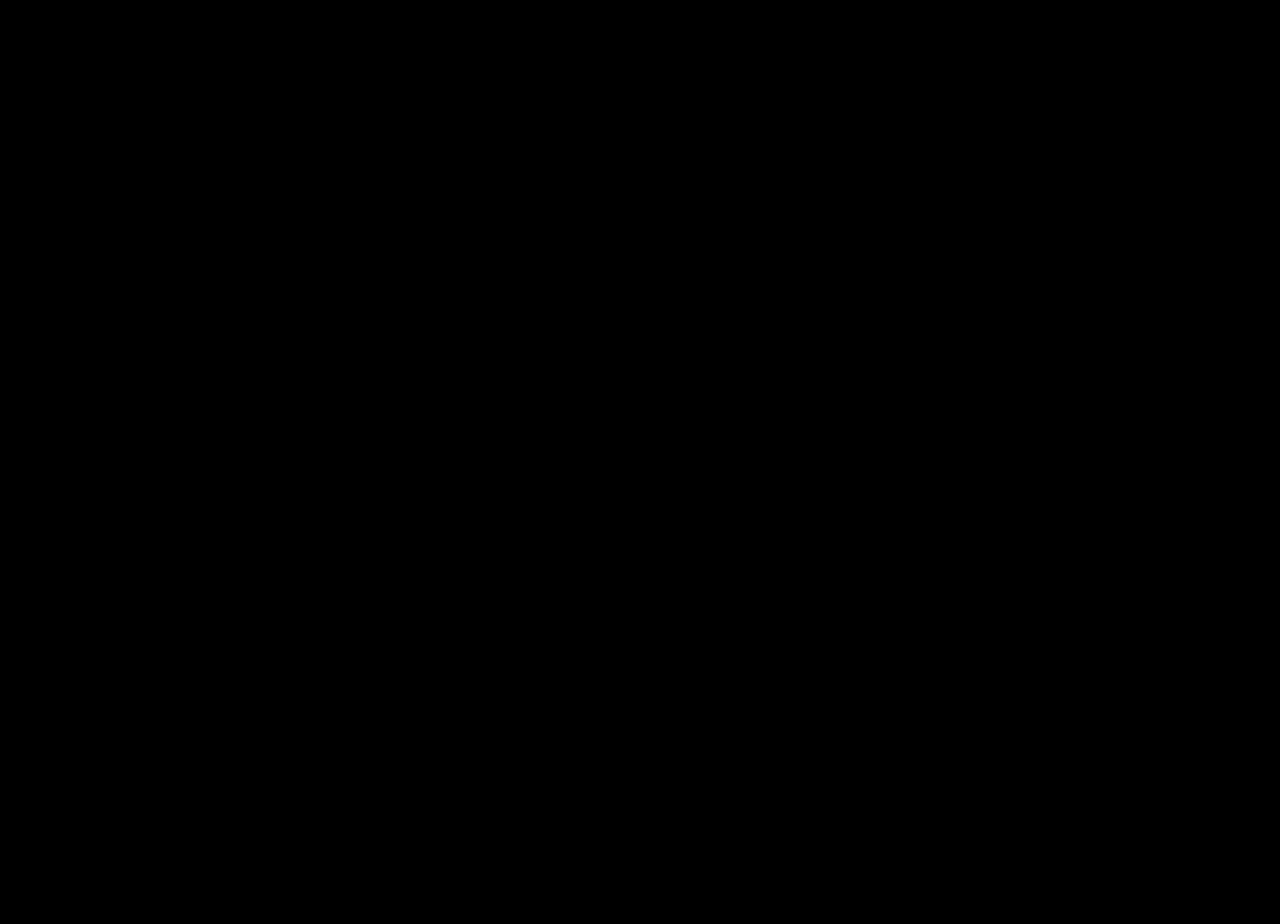
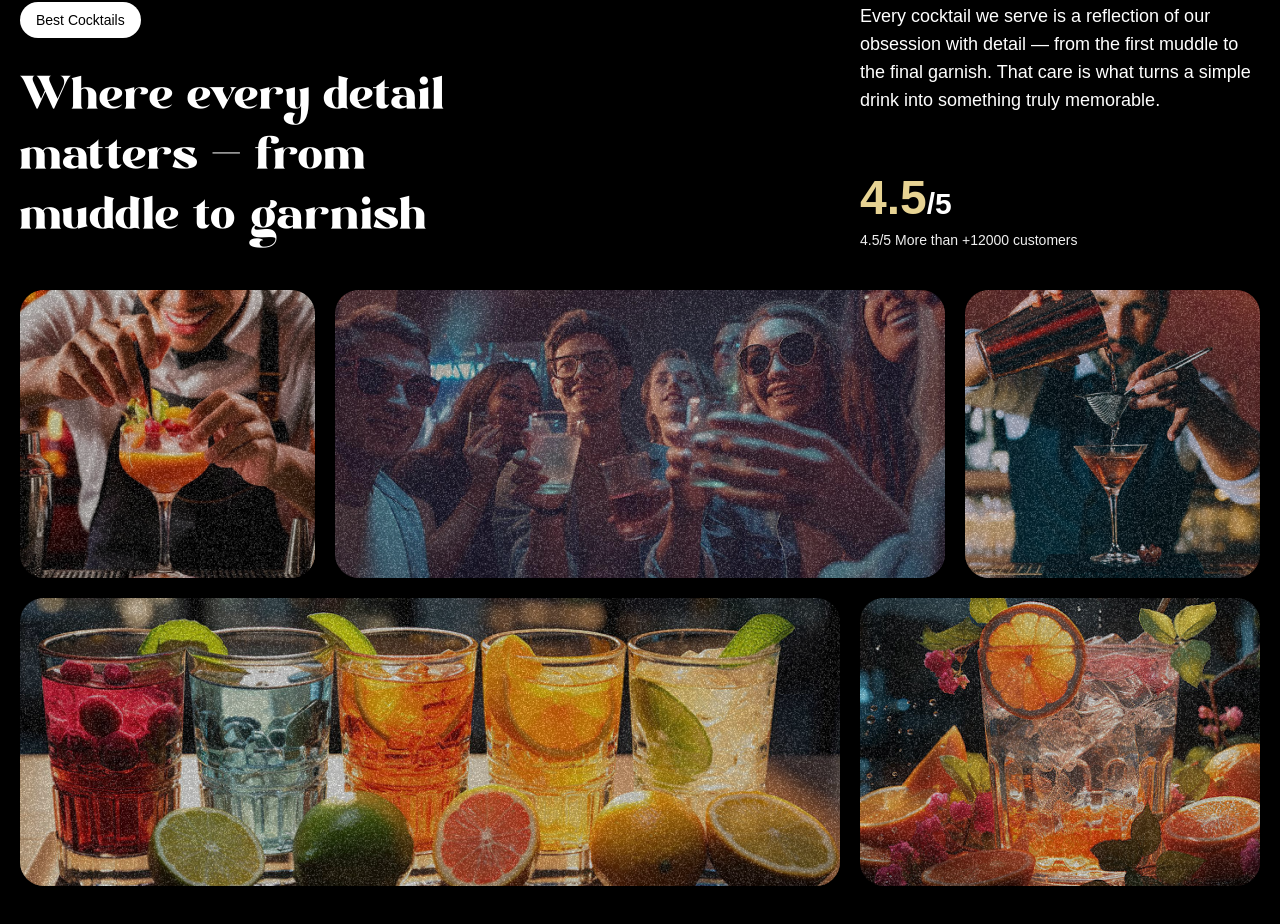
Before and after one commit to FazleRifat121/gsap-landing, a React (Vite) app: page / in a window 1280 px wide. Shown: the part 1710-2634 px from the top of the page. Before the commit the page ends 1600 px from the top, so only its background shows below. Built offline with nearby package versions, Linux system fonts and the light colour scheme; a web font is replaced by a local one.

Commit message:
about section done

```diff
--- a/src/App.jsx
+++ b/src/App.jsx
@@ -3,6 +3,7 @@
 import Navbar from "./components/Navbar";
 import Hero from "./components/Hero";
 import Cocktails from "./components/Cocktails";
+import About from "./components/About";
 gsap.registerPlugin(ScrollTrigger, SplitText);
 const App = () => {
   return (
@@ -10,6 +11,7 @@
       <Navbar />
       <Hero />
       <Cocktails />
+      <About />
     </main>
   );
 };
--- /dev/null
+++ b/src/components/About.jsx
@@ -0,0 +1,90 @@
+import { useGSAP } from "@gsap/react";
+import gsap from "gsap";
+import { SplitText } from "gsap/all";
+
+const About = () => {
+  useGSAP(() => {
+    const titleSplit = new SplitText("#about h2", { type: "words" });
+    const scrollTimeline = gsap.timeline({
+      scrollTrigger: {
+        trigger: "#about",
+        start: "top center",
+      },
+    });
+    scrollTimeline
+      .from(titleSplit.words, {
+        opacity: 0,
+        duration: 1,
+        yPercent: 100,
+        ease: "expo.out",
+        stagger: 0.02,
+      })
+      .from(
+        ".top-grid ,.bottom-grid ",
+        {
+          opacity: 0,
+          duration: 1,
+          ease: "power1.inOut",
+          stagger: 0.04,
+        },
+        "-=0.5"
+      );
+  }, []);
+  return (
+    <div id="about">
+      <div className="mb-16 md:px-0 px-5">
+        <div className="content">
+          <div className="md:col-span-8">
+            <p className="badge">Best Cocktails</p>
+            <h2>
+              Where every detail matters <span className="text-white">—</span>{" "}
+              from muddle to garnish
+            </h2>
+          </div>
+          <div className="sub-content">
+            <p>
+              Every cocktail we serve is a reflection of our obsession with
+              detail — from the first muddle to the final garnish. That care is
+              what turns a simple drink into something truly memorable.
+            </p>
+            <div>
+              <p className="md:text-3xl text-xl font-bold">
+                <span>4.5</span>/5
+              </p>
+              <p className="text-sm text-white-100">
+                4.5/5 More than +12000 customers
+              </p>
+            </div>
+          </div>
+        </div>
+
+        <div className="top-grid mt-5 md:mt-10">
+          <div className="md:col-span-3">
+            <div className="noisy" />
+            <img src="/images/abt1.png" alt="grid-img1" />
+          </div>
+          <div className="md:col-span-6">
+            <div className="noisy" />
+            <img src="/images/abt2.png" alt="grid-img2" />
+          </div>
+          <div className="md:col-span-3">
+            <div className="noisy" />
+            <img src="/images/abt5.png" alt="grid-img3" />
+          </div>
+        </div>
+        <div className="bottom-grid">
+          <div className="md:col-span-8">
+            <div className="noisy" />
+            <img src="/images/abt3.png" alt="grid-img4" />
+          </div>
+          <div className="md:col-span-4">
+            <div className="noisy" />
+            <img src="/images/abt4.png" alt="grid-img5" />
+          </div>
+        </div>
+      </div>
+    </div>
+  );
+};
+
+export default About;
```
